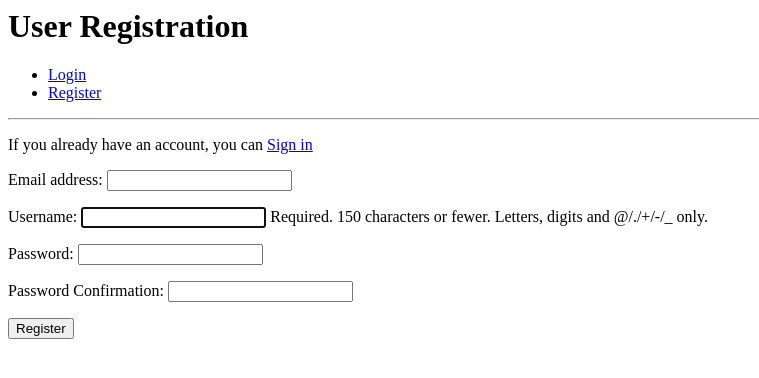
After one commit to Pauloa90/django-authentication, a Django app: page /accounts/registration/ in a window 1280 px wide. The commit adds this page. Shown: the top 378 px of the page, without its empty margins (0-759 px from the left). Run offline with Django 3.2, Linux system fonts and the light colour scheme.

Commit message:
adding a profiles page

```diff
--- a/accounts/forms.py
+++ b/accounts/forms.py
@@ -1,6 +1,43 @@
 from django import forms
+from django.contrib.auth.models import User
+from django.contrib.auth.forms import UserCreationForm
+from django.core.exceptions import ValidationError
 
 class UserLoginForm(forms.Form):
     """Form to be used to log users in"""
     username = forms.CharField()
     password = forms.CharField(widget=forms.PasswordInput)
+
+class UserRegistrationForm(UserCreationForm):
+    """Form used to register a new user"""
+
+    password1 = forms.CharField(
+        label="Password",
+        widget=forms.PasswordInput)
+
+    password2 = forms.CharField(
+        label="Password Confirmation",
+        widget=forms.PasswordInput)
+
+    class Meta:
+        model = User
+        fields = ['email', 'username', 'password1', 'password2']
+
+    def clean_Email(self):
+        email = self.cleaned_data.get('email')
+        username = self.cleaned_data.get('username')
+        if User.objects.filter(email=email).exclude(username=username):
+            raise forms.ValidationError(u'Email address must be unique')
+        return email
+
+    def clean_password2(self):
+        password1 = self.cleaned_data.get('password1')
+        password2 = self.cleaned_data.get('password2')
+
+        if not password1 or not password2:
+            raise ValidationError("Please confirm your password")
+
+        if password1 != password2:
+            raise ValidationError("Passwords must match")
+
+        return password2
--- /dev/null
+++ b/accounts/templates/profile.html
@@ -0,0 +1,5 @@
+{% extends 'base.html' %}
+
+{% block page_title %}{{ user }}'s Profile{% endblock %}
+
+{% block page_heading %}{{ user }}'s Profile{% endblock %}
--- /dev/null
+++ b/accounts/templates/registration.html
@@ -0,0 +1,15 @@
+{% extends 'base.html' %}
+
+{% block page_title %}Registration Page{% endblock %}
+
+{% block page_heading %}User Registration{% endblock %}
+
+{% block content %}
+<p>If you already have an account, you can <a href="{% url 'login' %}">Sign in</a></p>
+
+ <form method="POST">
+        {% csrf_token %}
+        {{ registration_form.as_p }}
+        <button type="submit">Register</button>
+</form>
+{% endblock %}
--- a/accounts/views.py
+++ b/accounts/views.py
@@ -1,6 +1,9 @@
 from django.shortcuts import render, redirect, reverse
 from django.contrib import auth, messages
-from accounts.forms import UserLoginForm
+from django.contrib.auth.decorators import login_required
+from django.contrib.auth.models import User
+from accounts.forms import UserLoginForm,UserRegistrationForm
+
 
 
 
@@ -32,3 +35,34 @@ def login(request):
         login_form = UserLoginForm()
     ### login_form = UserLoginForm()
     return render(request, 'login.html', {"login_form": login_form})
+
+def registration(request):
+    """Render the registration page"""
+    if request.user.is_authenticated:
+        return redirect(reverse('index'))
+
+    if request.method == "POST":
+        registration_form = UserRegistrationForm(request.POST)
+
+        if registration_form.is_valid():
+            registration_form.save()
+
+            user = auth.authenticate(username=request.POST['username'],
+                                        password=request.POST['password1'])
+
+            if user:
+                auth.login(user=user, request=request)
+                messages.success(request, "You have successfully registered")
+                return redirect(reverse('index'))
+            else:
+                messages.error(request, "Unable to register your account at this time")
+    else:
+        registration_form = UserRegistrationForm()
+
+    return render(request, 'registration.html', {
+        "registration_form": registration_form})
+
+def user_profile(request):
+    """The user's profile page"""
+    user = User.objects.get(email=request.user.email)
+    return render(request, 'profile.html', {"profile": user})
--- a/django_auth/settings.py
+++ b/django_auth/settings.py
@@ -24,7 +24,6 @@ SECRET_KEY = '9ef&a%*52btwr0c+9lc-3*@7!&2a$0gl8$m9w34q#ksjz_o#ur'
 
 # SECURITY WARNING: don't run with debug turned on in production!
 DEBUG = True
-
 ALLOWED_HOSTS = []
 
 
--- a/django_auth/urls.py
+++ b/django_auth/urls.py
@@ -15,11 +15,13 @@ Including another URLconf
 """
 from django.conf.urls import url
 from django.contrib import admin
-from accounts.views import index, logout, login
+from accounts.views import index, logout, login, registration, user_profile
 
 urlpatterns = [
     url(r'^admin/', admin.site.urls),
     url(r'^$', index, name="index"),
     url(r'^accounts/logout/$', logout, name="logout"),
     url(r'^accounts/login/$', login, name="login"),
+    url(r'^accounts/registration/$', registration, name="registration"),
+    url(r'^accounts/profile/$', user_profile, name="profile"),
 ]
--- a/templates/base.html
+++ b/templates/base.html
@@ -7,11 +7,11 @@
         <nav>
             <ul>
                 {% if user.is_authenticated %}
-                    <li><a href="#">Profile</a></li>
+                    <li><a href="{% url 'profile' %}">Profile</a></li>
                     <li><a href="{% url 'logout'  %}">Logout</a></li>
                 {% else %}
                     <li><a href="{% url 'login'  %}">Login</a></li>
-                    <li><a href="#">Register</a></li>
+                    <li><a href="{% url 'registration' %}">Register</a></li>
                 {% endif %}
 
             </ul>
```
